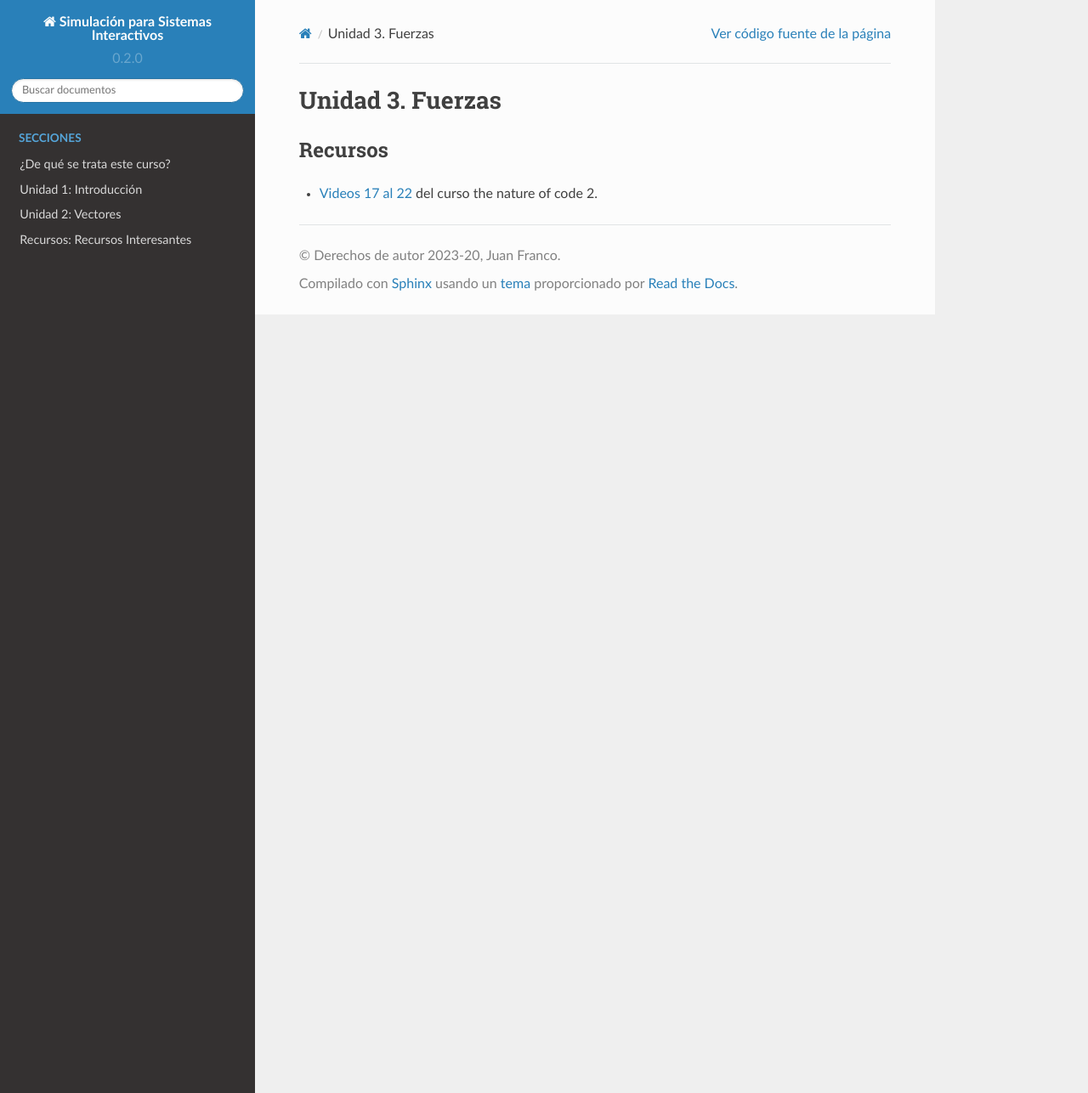
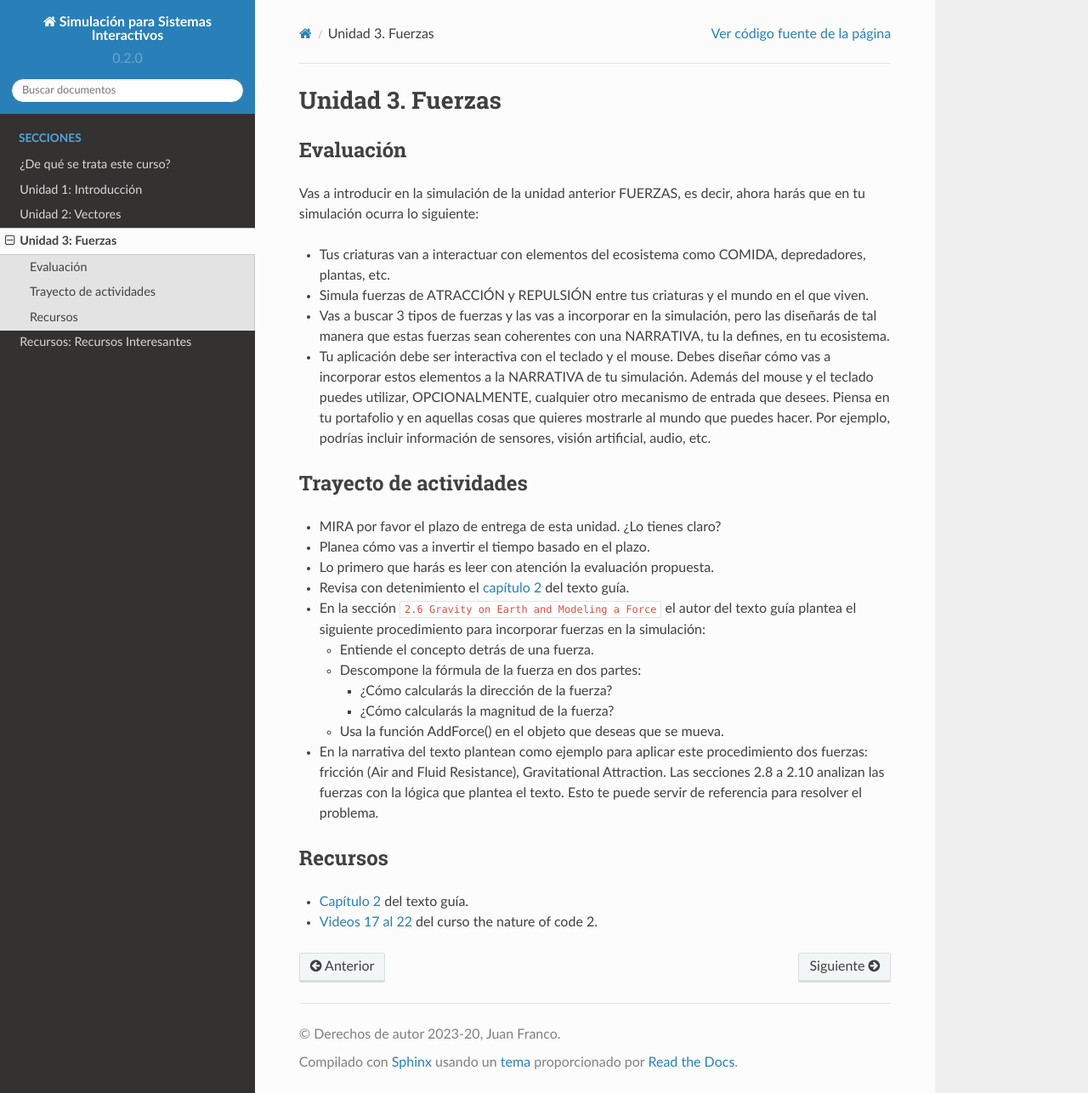
Before and after one commit to mgarcial/SimulacionInteractivos, a Sphinx documentation site: the page built from docs/_unidad3/unidad3.rst, in a window 1280 px wide and 1286 px high. Shown: the whole window at 85% size. Built offline with Sphinx 7.4.7 and the Read the Docs theme 2.0.0, drawn with Linux system fonts in a browser that asks for light colours.

Commit message:
Add Unit 3

```diff
--- a/docs/_unidad3/unidad3.rst
+++ b/docs/_unidad3/unidad3.rst
@@ -1,8 +1,50 @@
 Unidad 3. Fuerzas
 =======================================
+
+Evaluación
+-----------
+
+Vas a introducir en la simulación de la unidad anterior FUERZAS, es decir, ahora
+harás que en tu simulación ocurra lo siguiente:
+
+* Tus criaturas van a interactuar con elementos del ecosistema como COMIDA, depredadores, plantas, etc.
+* Simula fuerzas de ATRACCIÓN y REPULSIÓN entre tus criaturas y el mundo en el que viven.
+* Vas a buscar 3 tipos de fuerzas y las vas a incorporar en la simulación, pero las
+  diseñarás de tal manera que estas fuerzas sean coherentes con una NARRATIVA, tu la defines,
+  en tu ecosistema.
+* Tu aplicación debe ser interactiva con el teclado y el mouse. Debes diseñar cómo vas
+  a incorporar estos elementos a la NARRATIVA de tu simulación. Además del mouse y el teclado
+  puedes utilizar, OPCIONALMENTE, cualquier otro mecanismo de entrada que desees. Piensa
+  en tu portafolio y en aquellas cosas que quieres mostrarle al mundo que puedes hacer. Por ejemplo,
+  podrías incluir información de sensores, visión artificial, audio, etc.
+
+Trayecto de actividades
+------------------------
+
+* MIRA por favor el plazo de entrega de esta unidad. ¿Lo tienes claro?
+* Planea cómo vas a invertir el tiempo basado en el plazo.
+* Lo primero que harás es leer con atención la evaluación propuesta.
+* Revisa con detenimiento el `capítulo 2 <https://natureofcodeunity.com/chaptertwo.html>`__ del
+  texto guía.
+* En la sección ``2.6 Gravity on Earth and Modeling a Force`` el autor del texto guía plantea
+  el siguiente procedimiento para incorporar fuerzas en la simulación:
+
+  * Entiende el concepto detrás de una fuerza.
+  * Descompone la fórmula de la fuerza en dos partes:
+
+    * ¿Cómo calcularás la dirección de la fuerza?
+    * ¿Cómo calcularás la magnitud de la fuerza?
+
+  * Usa la función AddForce() en el objeto que deseas que se mueva.
+
+* En la narrativa del texto plantean como ejemplo para aplicar este procedimiento dos fuerzas:
+  fricción (Air and Fluid Resistance), Gravitational Attraction. Las secciones 2.8 a 2.10 analizan
+  las fuerzas con la lógica que plantea el texto. Esto te puede servir de referencia para resolver
+  el problema.
 
 Recursos
 ----------------------
 
+* `Capítulo 2 <https://natureofcodeunity.com/chaptertwo.html>`__ del texto guía.
 * `Videos 17 al 22 <https://youtube.com/playlist?list=PLRqwX-V7Uu6ZV4yEcW3uDwOgGXKUUsPOM>`__
   del curso the nature of code 2.
--- a/docs/index.rst
+++ b/docs/index.rst
@@ -15,10 +15,10 @@ Créditos y horas totales del curso: 2 créditos - 96 horas totales
    ¿De qué se trata este curso? <_intro/intro>
    Unidad 1: Introducción <_unidad1/unidad1>
    Unidad 2: Vectores <_unidad2/unidad2>
+   Unidad 3: Fuerzas <_unidad3/unidad3>
    Recursos: Recursos Interesantes <_recursos/recursos>
 
 ..
-   Unidad 3: Fuerzas <_unidad3/unidad3>
    Unidad 4: Oscilaciones <_unidad4/unidad4>
    Unidad 5: Sistemas de partículas <_unidad5/unidad5>
    Unidad 6: Componentes Físicos <_unidad6/unidad6>
```
